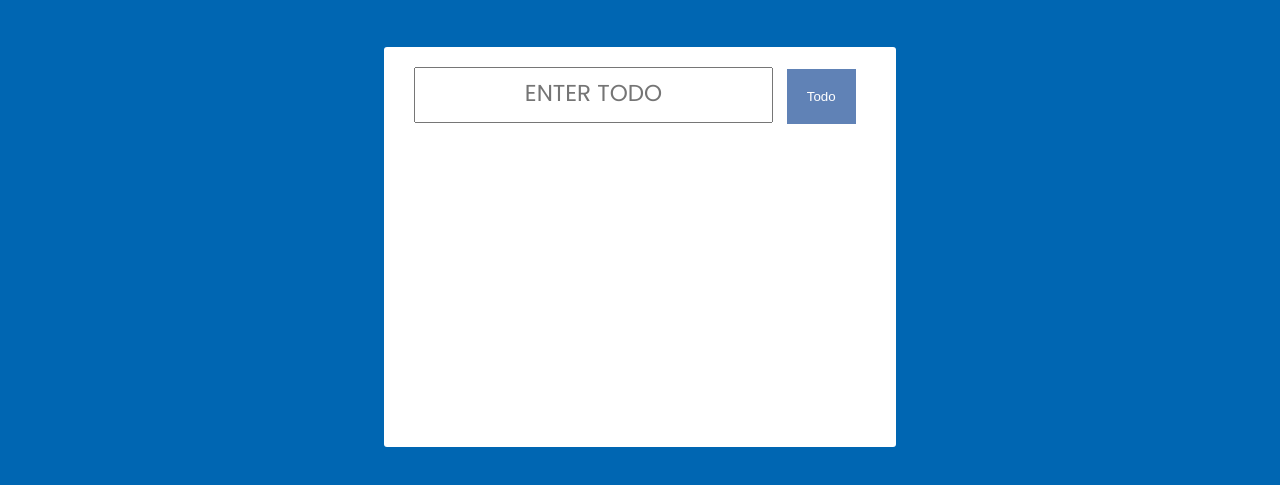
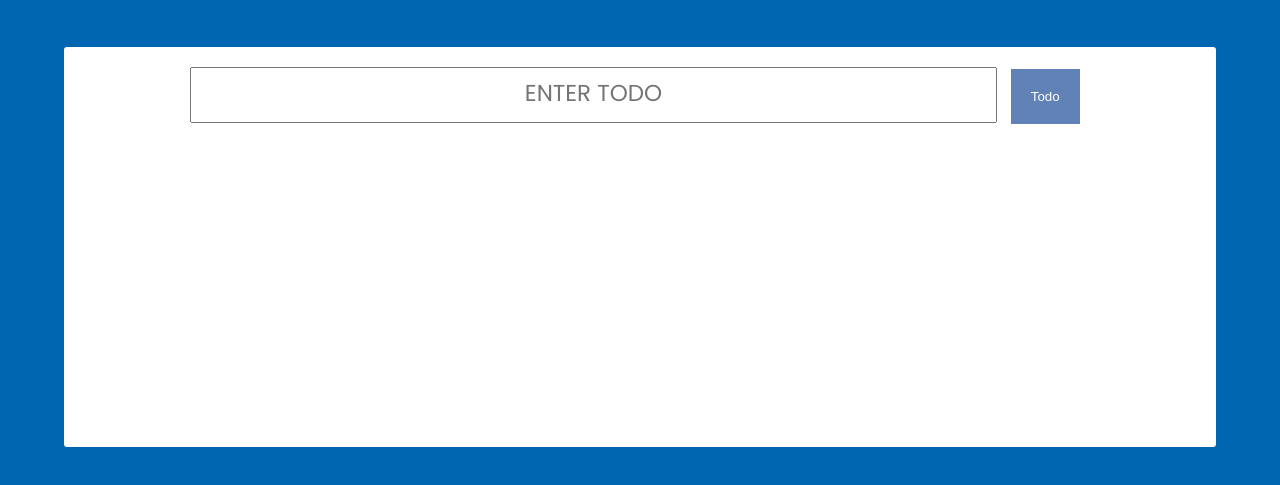
Before and after one commit to NICKY-TECH/todo-app-with-javascript, a plain HTML site: page index.html in a window 1280 px wide. Shown: the part 99-584 px from the top of the page. Drawn offline with Linux system fonts and the light colour scheme.

Commit message:
edit css file

```diff
--- a/app.js
+++ b/app.js
@@ -62,8 +62,6 @@ async function makeAnEdit(){
      let indexValue=event.target.parentElement.parentElement.parentElement.children[0].id;
    let value=localStorage.getItem(`${indexValue}`);
    value.item=newValue;
-   console.log(value);
-   console.log(newValue)
    localStorage.setItem(`${indexValue}`,JSON.stringify({
     item:newValue,
     position:indexValue
--- a/style.css
+++ b/style.css
@@ -29,7 +29,7 @@ header{
 background-color: #ffffff;
 margin: auto;
 height: 400px;
-width: 40%;
+width: 90%;
 text-align: center;
 border-top-right-radius: 3px;
 border-bottom-right-radius: 3px;
```
